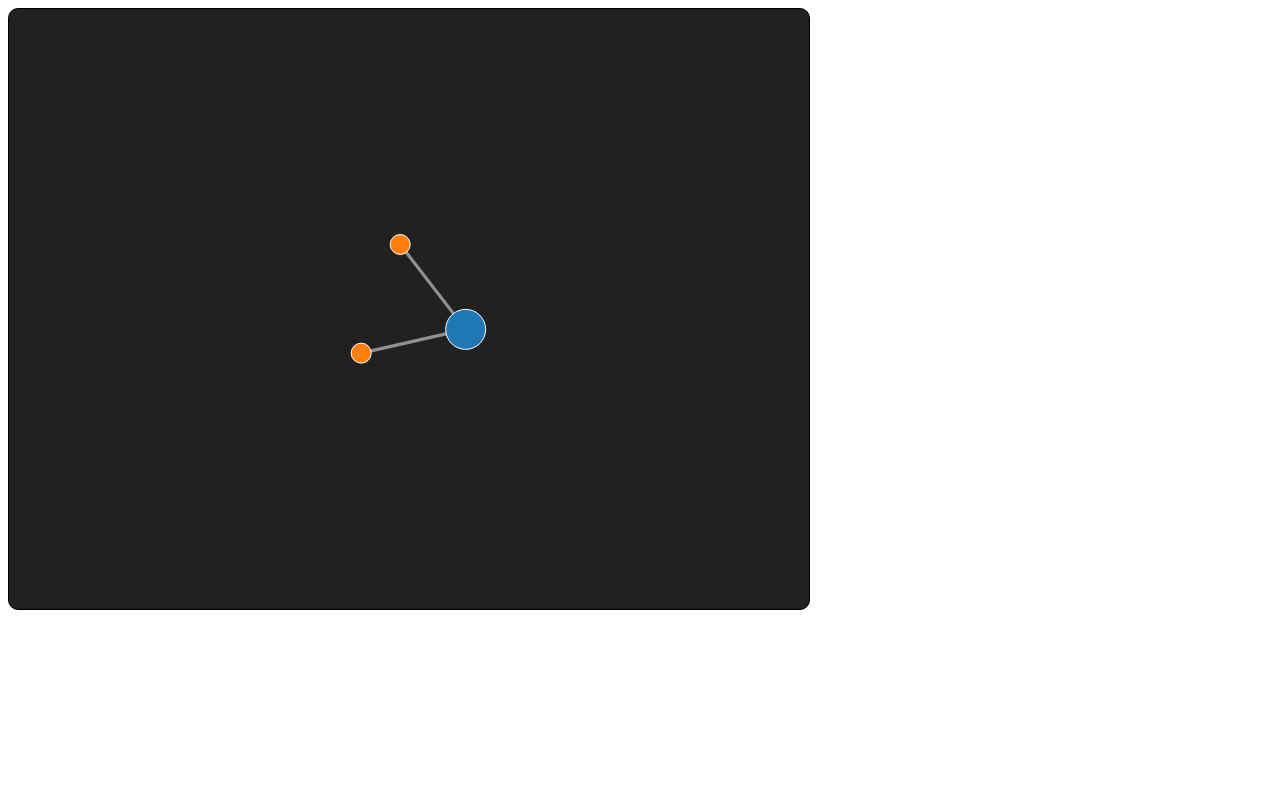
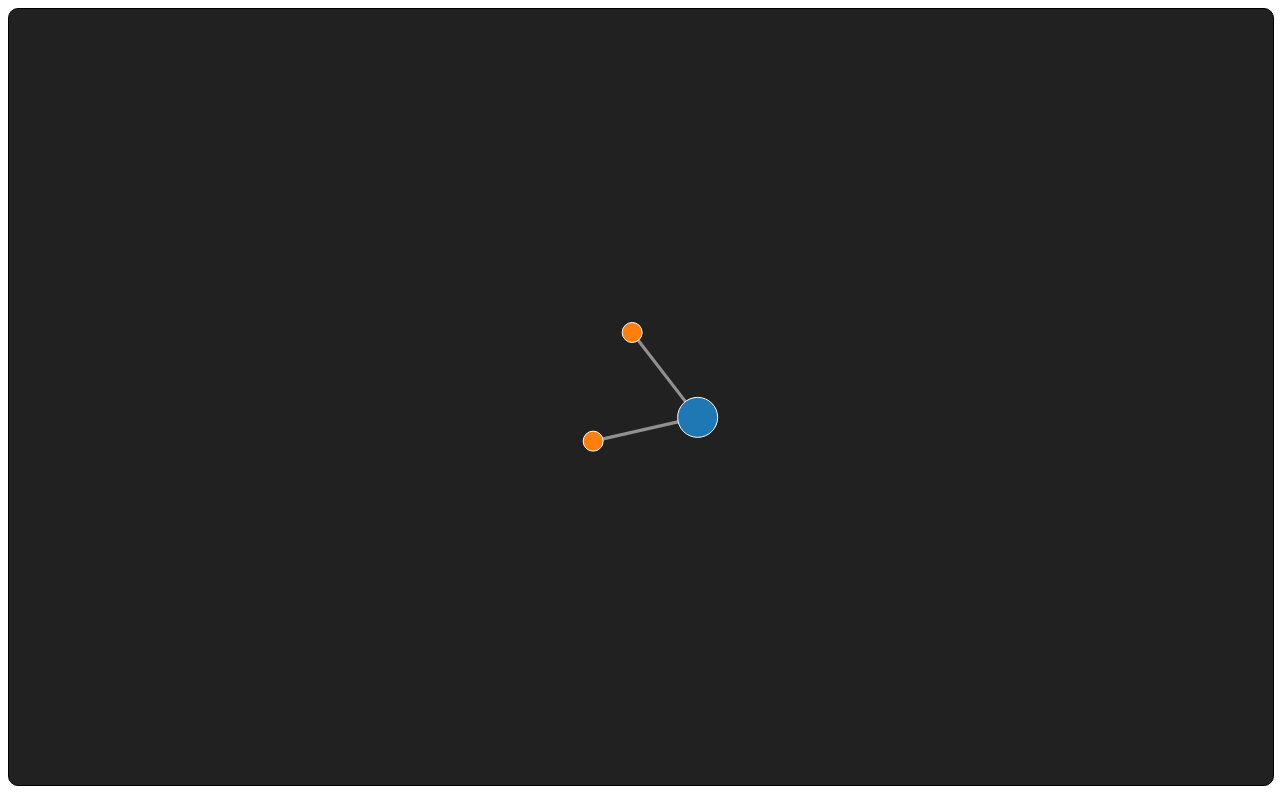
Before and after one commit to ginjae/ginjae.github.io, a plain HTML site: page index.html in a window 1280 px wide. Drawn offline with nearby package versions, Linux system fonts and the light colour scheme.

Commit message:
Update index.html

```diff
--- a/index.html
+++ b/index.html
@@ -6,11 +6,7 @@
   <title>ginjae main</title>
 </head>
 <body>
-  <!-- <h1>ginjae</h1>
-  <a href="https://github.com/ginjae">Github</a>
-  <a href="https://ginjae.github.io/gyeongju">InfoVis</a> -->
-
-  <div id="graph"></div>
+  <div id="graph" style="width:100%;height:97vh"></div>
 
   <script>
     const ns = [
@@ -28,8 +24,10 @@
     }
 
     // Specify the dimensions of the chart.
-    const width = 800;
-    const height = 600;
+    var graph = document.getElementById('graph');
+    console.log(graph);
+    const width = graph.clientWidth;
+    const height = graph.clientHeight;
 
     // Specify the color scale.
     const color = d3.scaleOrdinal(d3.schemeCategory10);
@@ -49,10 +47,9 @@
     // Create the SVG container.
     const svg = d3.select("#graph")
         .append("svg")
-        .attr("width", width)
-        .attr("height", height)
+        .attr("width", "100%")
+        .attr("height", "100%")
         .attr("viewBox", [0, 0, width, height])
-        .attr("style", "max-width: 100%; height: auto;")
         .style("background-color", "#212121")
         .style("border-radius", "10px")
         .style("border", "1.5px solid black");
```
